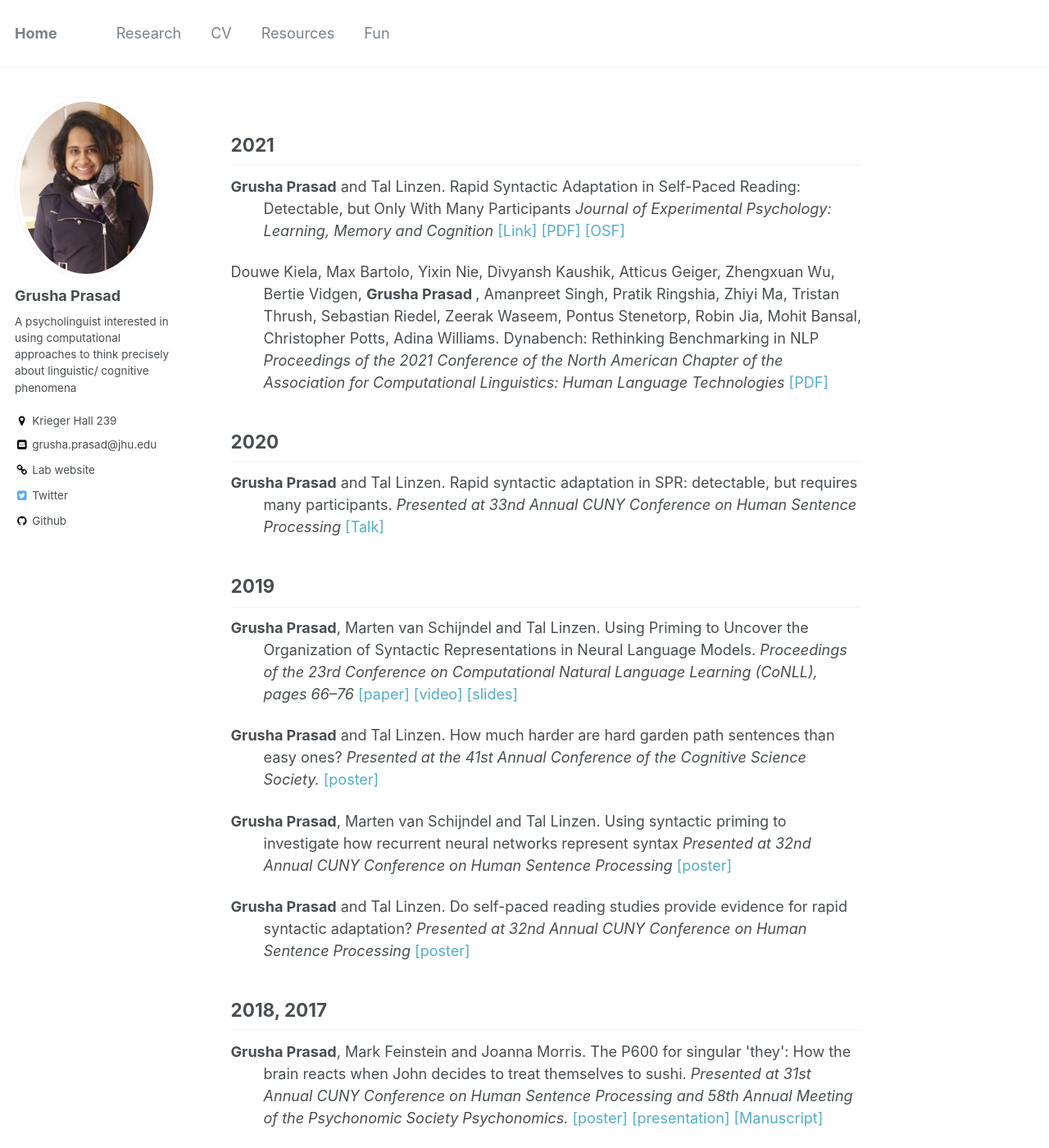
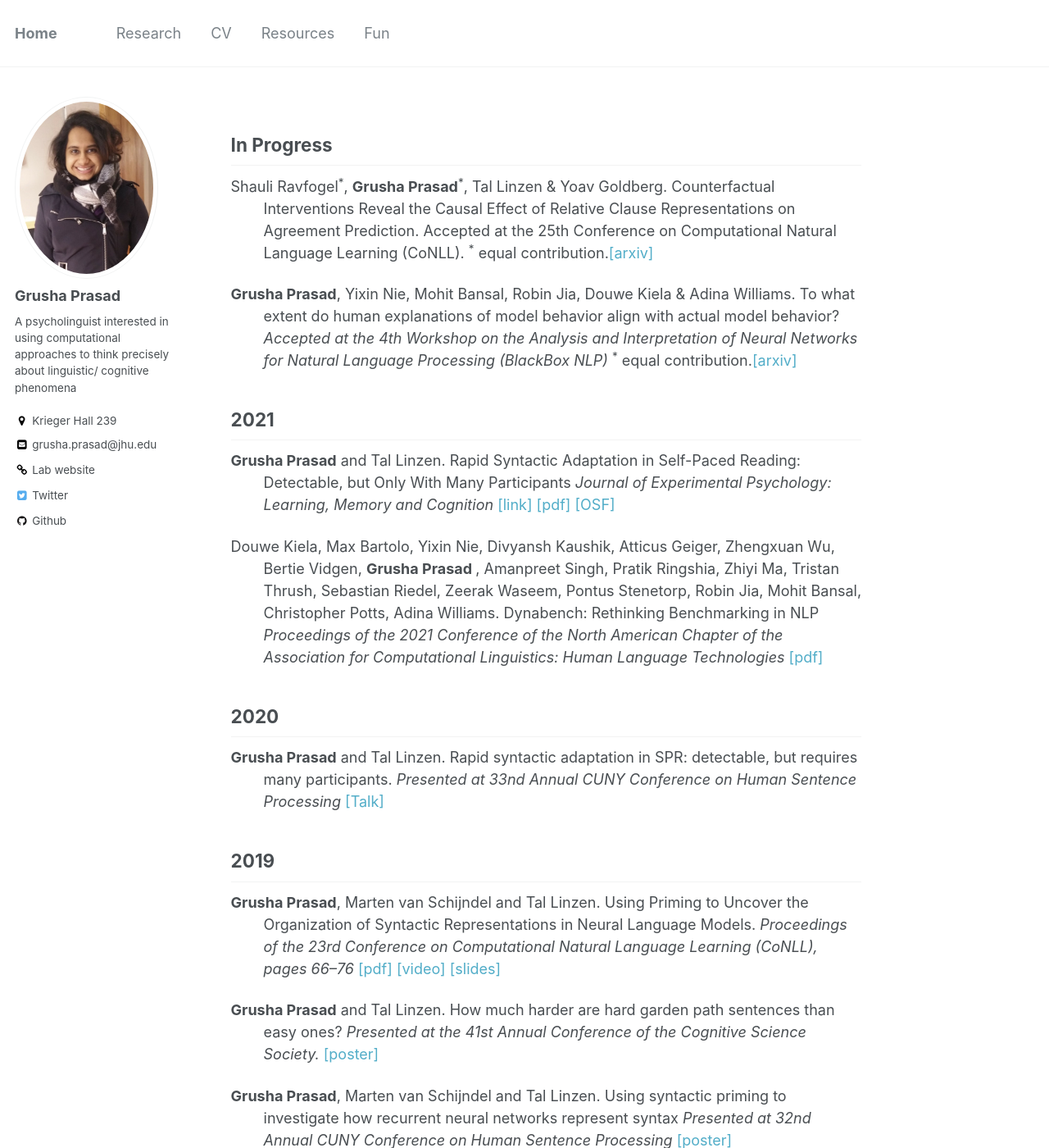
Before and after one commit to grushaprasad/grushaprasad.github.io, a Jekyll site: the page built from _pages/research.html, in a window 1280 px wide and 1400 px high. Shown: the whole window at 82% size. Built offline with Jekyll 4.4.1, drawn with Linux system fonts in a browser that asks for light colours.

Commit message:
editing research

```diff
--- a/_pages/research.html
+++ b/_pages/research.html
@@ -3,13 +3,22 @@ permalink: /research/
 ---
 
 
+<h2> In Progress </h2>
 
+<p style="margin-left: 40px;text-indent: -40px;">
+    Shauli Ravfogel<sup>*</sup>, <b>Grusha Prasad</b><sup>*</sup>, Tal Linzen & Yoav Goldberg. Counterfactual Interventions Reveal the Causal Effect of Relative Clause Representations on Agreement Prediction. Accepted at the 25th Conference on Computational Natural Language Learning (CoNLL). <sup>*</sup> equal contribution.<a href= "https://arxiv.org/abs/2105.06965" target = "_blank">[arxiv]</a>
+</p>
+
+
+<p style="margin-left: 40px;text-indent: -40px;">
+    <b>Grusha Prasad</b>, Yixin Nie, Mohit Bansal, Robin Jia, Douwe Kiela & Adina Williams. To what extent do human explanations of model behavior align with actual model behavior? <i>Accepted at the 4th Workshop on the Analysis and Interpretation of Neural Networks for Natural Language Processing (BlackBox NLP)</i> <sup>*</sup> equal contribution.<a href= "https://arxiv.org/abs/2012.13354" target = "_blank">[arxiv]</a>
+</p>
 
 <h2> 2021 </h2>
 <p style="margin-left: 40px;text-indent: -40px;">
     <b>Grusha Prasad</b> and Tal Linzen. Rapid Syntactic Adaptation in Self-Paced Reading: Detectable, but Only With Many Participants <i> Journal of Experimental Psychology: Learning, Memory and Cognition </i>
-    <a href= "https://psycnet.apa.org/record/2021-81424-001" target = "_blank">[Link]</a>
-    <a href= "/files/prasad_linzen_adaptation_jeplmc.pdf" target = "_blank">[PDF]</a>
+    <a href= "https://psycnet.apa.org/record/2021-81424-001" target = "_blank">[link]</a>
+    <a href= "/files/prasad_linzen_adaptation_jeplmc.pdf" target = "_blank">[pdf]</a>
     <a href= "https://osf.io/5czte/" target = "_blank">[OSF]</a>
 
 
@@ -17,7 +26,7 @@ permalink: /research/
 
 <p style="margin-left: 40px;text-indent: -40px;">
     Douwe Kiela, Max Bartolo, Yixin Nie, Divyansh Kaushik, Atticus Geiger, Zhengxuan Wu, Bertie Vidgen, <b> Grusha Prasad </b>, Amanpreet Singh, Pratik Ringshia, Zhiyi Ma, Tristan Thrush, Sebastian Riedel, Zeerak Waseem, Pontus Stenetorp, Robin Jia, Mohit Bansal, Christopher Potts, Adina Williams. Dynabench: Rethinking Benchmarking in NLP <i> Proceedings of the 2021 Conference of the North American Chapter of the Association for Computational Linguistics: Human Language Technologies </i>
-    <a href= "https://aclanthology.org/2021.naacl-main.324/" target = "_blank">[PDF]</a>
+    <a href= "https://aclanthology.org/2021.naacl-main.324/" target = "_blank">[pdf]</a>
 </p>
 
 
@@ -32,7 +41,7 @@ permalink: /research/
 
 <p style="margin-left: 40px;text-indent: -40px;">
 
-    <b>Grusha Prasad</b>, Marten van Schijndel and Tal Linzen. Using Priming to Uncover the Organization of Syntactic Representations in Neural Language Models. <i>Proceedings of the 23rd Conference on Computational Natural Language Learning (CoNLL), pages 66–76 </i><a href= "https://aclanthology.org/K19-1007/" target = "_blank">[paper]</a>
+    <b>Grusha Prasad</b>, Marten van Schijndel and Tal Linzen. Using Priming to Uncover the Organization of Syntactic Representations in Neural Language Models. <i>Proceedings of the 23rd Conference on Computational Natural Language Learning (CoNLL), pages 66–76 </i><a href= "https://aclanthology.org/K19-1007/" target = "_blank">[pdf]</a>
     <a href= "https://www.youtube.com/watch?v=kfG1kuwN1Q0&t=1s" target = "_blank">[video]</a>
     <a href= "https://osf.io/u8kp4/" target = "_blank">[slides]</a>
 </p>
```
